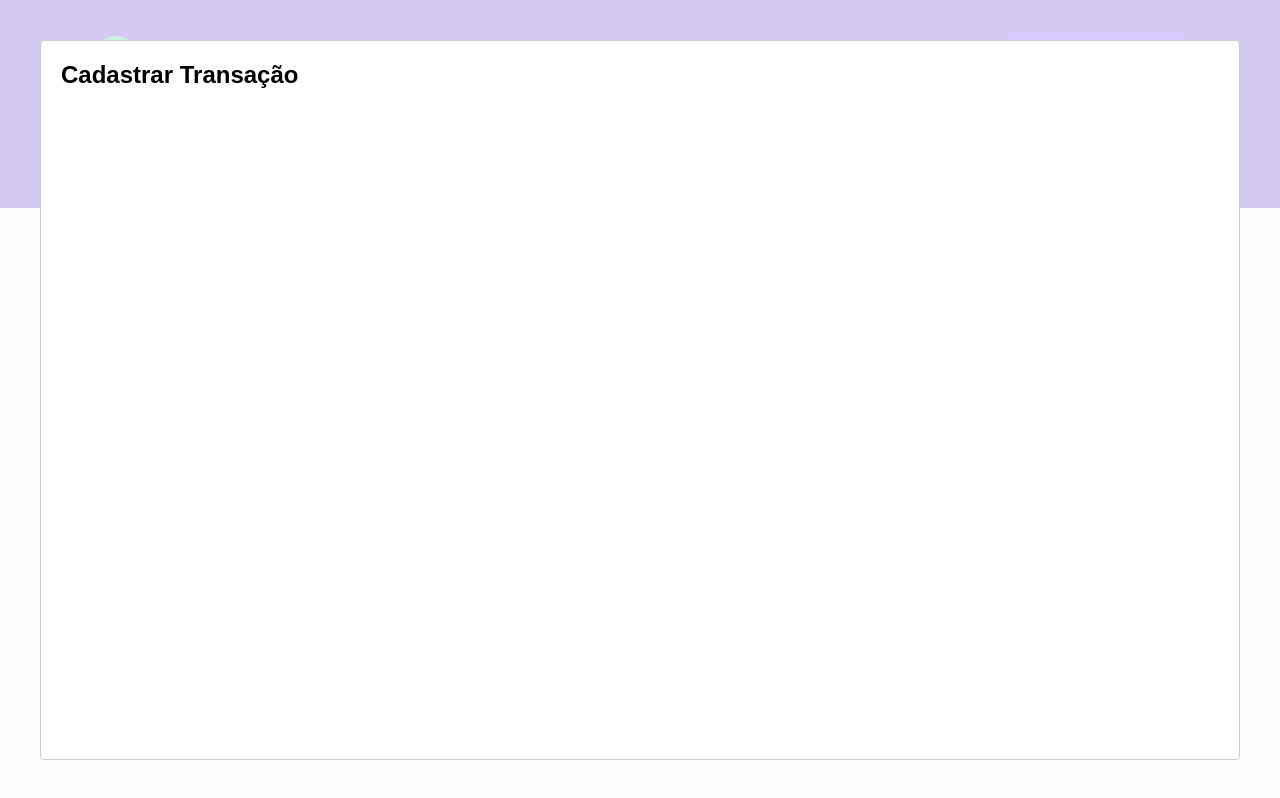
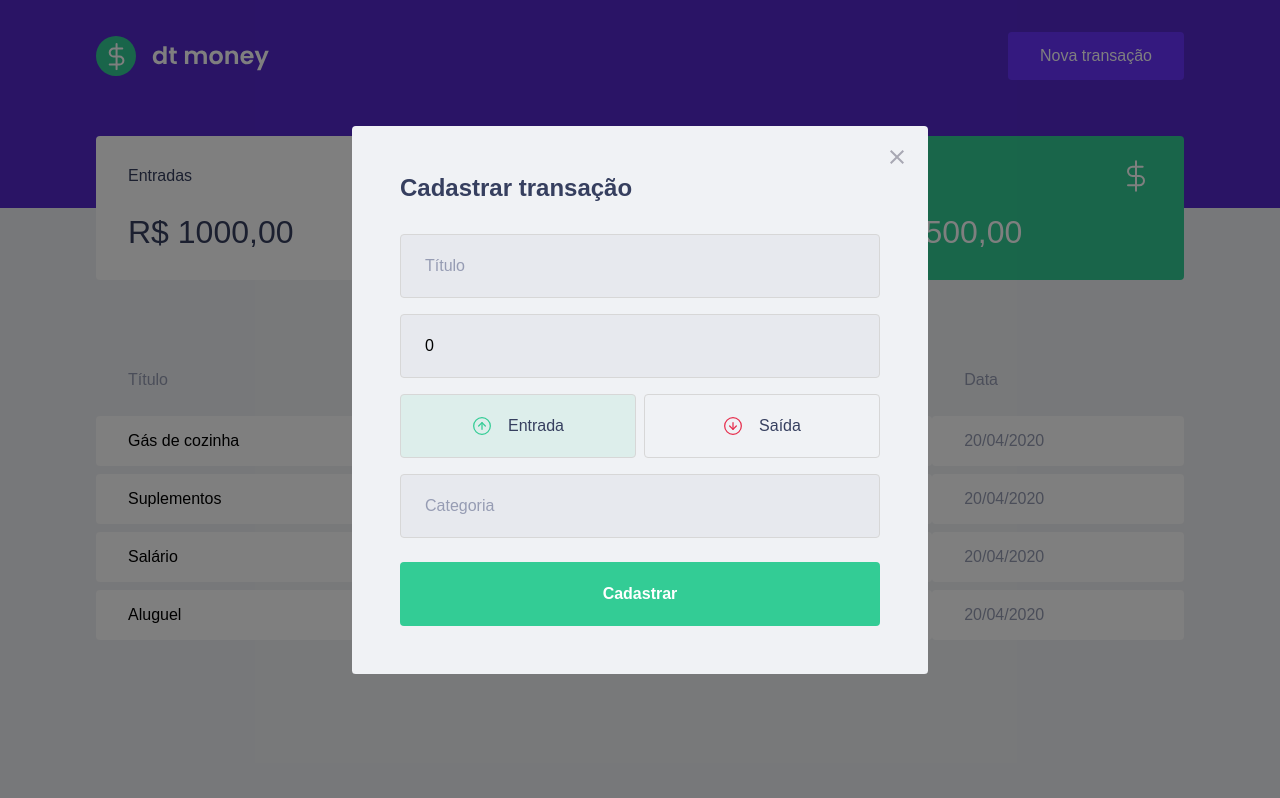
Before and after one commit to elionaimelo/dtmoney, a React (Create React App) app: page / in a window 1280 px wide. Both pictures are taken after a click on the button "Nova transação". Built offline with nearby package versions, Linux system fonts and the light colour scheme; no server answers; what miragejs would draw is missing.

Commit message:
Inserindo transação na API

```diff
--- a/package.json
+++ b/package.json
@@ -14,6 +14,7 @@
     "@types/react-modal": "^3.13.1",
     "axios": "^0.26.1",
     "miragejs": "^0.1.43",
+    "polished": "^4.2.0",
     "react": "^17.0.2",
     "react-dom": "^17.0.2",
     "react-modal": "^3.14.4",
--- a/src/components/NewTransactionModal/index.tsx
+++ b/src/components/NewTransactionModal/index.tsx
@@ -1,15 +1,102 @@
-import React from 'react'
-import Modal from 'react-modal'
+import { FormEvent, useState } from 'react';
+import Modal from 'react-modal';
+import { Container, TransactionTypeContainer, RadioBox } from './styles';
+
+import incomeImg from '../../assets/income.svg'
+import outcomeImg from '../../assets/outcome.svg'
+import closeImg from '../../assets/close.svg';
+import { api } from '../../services/api';
 
 interface NewTransactionModalProps {
   isOpen: boolean;
   onRequestClose: () => void;
 }
 
-export function NewTransactionModal({ isOpen,onRequestClose}: NewTransactionModalProps) {
+export function NewTransactionModal({ isOpen, onRequestClose }: NewTransactionModalProps) {
+
+
+  const [title, setTitle] = useState('');
+  const [amount, setAmount] = useState(0);
+  const [type, setType] = useState('deposit');
+  const [category, setCategory] = useState('');
+
+  async function handleCreateNewTransaction(event: FormEvent) {
+    event.preventDefault();
+
+    const data = {
+      title,
+      amount,
+      type,
+      category
+    }
+
+    api.post('transactions', data);
+  }
+
   return (
-    <Modal isOpen={isOpen} onRequestClose={onRequestClose}>
-        <h2>Cadastrar Transação</h2>
-      </Modal>
+    <Modal
+      isOpen={isOpen}
+      onRequestClose={onRequestClose}
+      overlayClassName="react-modal-overlay"
+      className="react-modal-content"
+    >
+      <button
+        type="button"
+        onClick={onRequestClose}
+        className="react-modal-close"
+      >
+        <img src={closeImg} alt="Fechar modal" />
+      </button>
+
+      <Container onSubmit={handleCreateNewTransaction}>
+        <h2>Cadastrar transação</h2>
+
+        <input
+          placeholder="Título"
+          value={title}
+          onChange={event => setTitle(event.target.value)}
+        />
+
+        <input
+          type="number"
+          placeholder="Valor"
+          value={amount}
+          onChange={event => setAmount(Number(event.target.value))}
+        />
+
+        <TransactionTypeContainer>
+          <RadioBox
+            type="button"
+            onClick={() => { setType('deposit') }}
+            isActive={type === 'deposit'}
+            activeColor="green"
+          >
+            <img src={incomeImg} alt="Entrada" />
+            <span>Entrada</span>
+          </RadioBox>
+
+          <RadioBox
+            type="button"
+            onClick={() => { setType('withdraw') }}
+            isActive={type === 'withdraw'}
+            activeColor="red"
+          >
+            <img src={outcomeImg} alt="Saída" />
+            <span>Saída</span>
+          </RadioBox>
+        </TransactionTypeContainer>
+
+        <input
+          placeholder="Categoria"
+          value={category}
+          onChange={event => setCategory(event.target.value)}
+        />
+
+        <button type="submit">
+          Cadastrar
+        </button>
+
+      </Container>
+    </Modal>
   )
 }
--- a/src/components/NewTransactionModal/styles.ts
+++ b/src/components/NewTransactionModal/styles.ts
@@ -1,4 +1,4 @@
-
+import { darken, transparentize } from "polished";
 import styled from "styled-components";
 
 export const Container = styled.form`
@@ -65,3 +65,33 @@
   green: '#33cc95',
   red: '#e52e4d'
 }
+
+export const RadioBox = styled.button<RadioBoxProps>`
+  height: 4rem;
+  border: 1px solid #d7d7d7;
+  border-radius: 0.25rem;
+
+  background: ${(props) => props.isActive ? transparentize(0.9, colors[props.activeColor]) : 'transparent'};
+
+  display: flex;
+  align-items: center;
+  justify-content: center;
+
+  transition: border-color 0.2s;
+
+  &:hover {
+    border-color: ${darken(0.1, '#d7d7d7')};
+  }
+
+  img {
+    width: 20px;
+    height: 20px;
+  }
+
+  span {
+    display: inline-block;
+    margin-left: 1rem;
+    font-size: 1rem;
+    color: var(--text-title);
+  }
+`
--- a/src/index.tsx
+++ b/src/index.tsx
@@ -1,46 +1,20 @@
 import React from 'react';
 import ReactDOM from 'react-dom';
 import App from './App';
-import { createServer } from 'miragejs'
+import { createServer, Model } from 'miragejs'
 
 createServer({
+  models: {
+    transaction: Model,
+  },
   routes() {
     this.namespace = 'api'
     this.get('/transactions', () => {
-      return [
-        {
-          id: 1,
-          title: 'Gás de cozinha',
-          value: -50.00,
-          type: 'withdraw',
-          category: 'Saúde',
-          date: '20/04/2020'
-        },
-        {
-          id: 2,
-          title: 'Suplementos',
-          value: -30.00,
-          type: 'withdraw',
-          category: 'Saúde',
-          date: '20/04/2020'
-        },
-        {
-          id: 3,
-          title: 'Salário',
-          value: 1200.00,
-          type: 'deposit',
-          category: 'Salário',
-          date: '20/04/2020'
-        },
-        {
-          id: 4,
-          title: 'Aluguel',
-          value: -10000.00,
-          type: 'withdraw',
-          category: 'Imóveis',
-          date: '20/04/2020'
-        }
-      ]
+      return this.schema.all('transaction')
+    })
+    this.post('/transactions', (schema, request) => {
+      const data = JSON.parse(request.requestBody)
+      return schema.create('transaction', data)
     })
   }
 })
```
Also changed, not shown: 1 other file (tests, documents, lock files or other folders).
